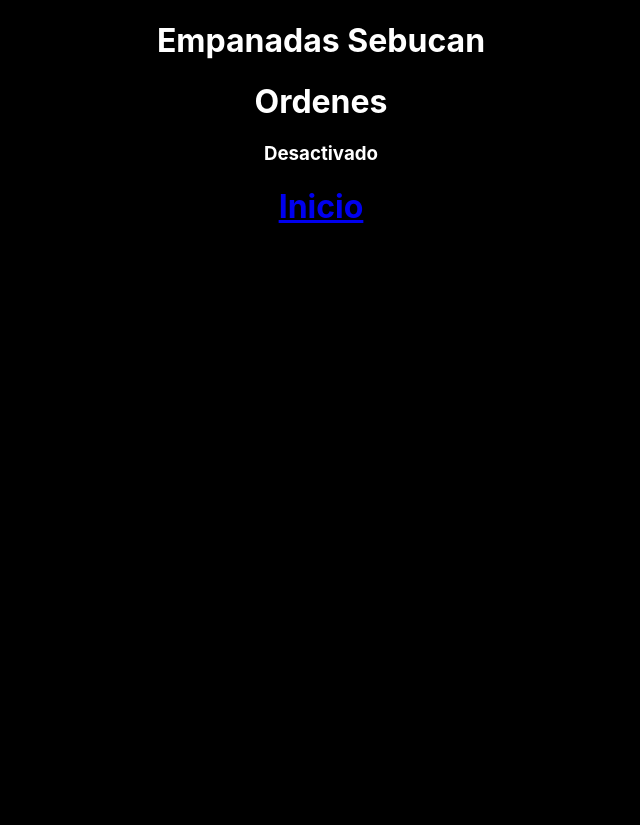
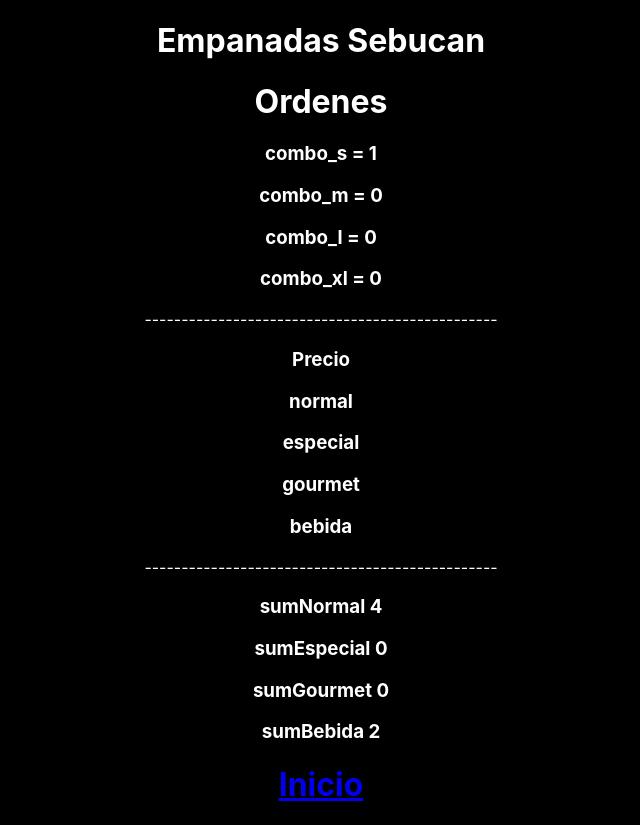
Before and after one commit to kwaale/empanadasebucan, a React (Create React App) app in the folder client/: page /ordenes in a window 1280 px wide. Shown: the whole page, without its empty margins (319-959 px from the left). Before the commit the page ends 800 px from the top, so only its background shows below. Built offline with nearby package versions, Linux system fonts and the light colour scheme.

Commit message:
detectaCombos

```diff
--- a/client/src/components/Orders/index.js
+++ b/client/src/components/Orders/index.js
@@ -1,14 +1,68 @@
 import { Link } from "react-router-dom";
+import { detectaCombos } from "../../utils/detectaCombos";
 
 const Orders = () => {
+
+    const cart = [
+        { id: 3, name: "Pollo", price: 1.00, quantity: 4, category: "normal" },
+
+        // { id: 9, name: "Tajada / Queso", price: 1.50, quantity: 64, category: "especial" },
+
+        // { id: 17, name: "Camarón", price: 2.00, quantity: 64, category: "gourmet" },
+
+        { id: 21, name: "Parchita", price: 1.00, quantity: 2, category: "bebida" },
+
+    ]
+    // Eliminar funcion
+    const countCategorieElminar = (cart) => {
+        let sumBebida = 0;
+        let sumGourmet = 0;
+        let sumEspecial = 0;
+        let sumNormal = 0;
+        // suma todas las categorias
+        cart.forEach(product => {
+            if (product.category === "bebida") sumBebida += product.quantity;
+            if (product.category === "gourmet") sumGourmet += product.quantity;
+            if (product.category === "especial") sumEspecial += product.quantity;
+            if (product.category === "normal") sumNormal += product.quantity;
+        });
+        return {
+            sumNormal,
+            sumEspecial,
+            sumGourmet,
+            sumBebida
+        }
+    }
+
     return (
         <div>
             <h1>Ordenes</h1>
-            <h3>Desactivado</h3>
+            {/* <h3>Bebida {detectaCombos(cart).sumBebida}</h3>
+            <h3>Gourmet {detectaCombos(cart).sumGourmet}</h3>
+            <h3>Especial {detectaCombos(cart).sumEspecial}</h3>
+            <h3>Normal {detectaCombos(cart).sumNormal}</h3> */}
+            <h3>combo_s  =  {detectaCombos(cart).combo_s}</h3>
+            <h3>combo_m  =  {detectaCombos(cart).combo_m}</h3>
+            <h3>combo_l  =  {detectaCombos(cart).combo_l}</h3>
+            <h3>combo_xl =  {detectaCombos(cart).combo_xl}</h3>
+            ------------------------------------------------
+            <h3>Precio {detectaCombos(cart).price}</h3>
+            <h3>normal {detectaCombos(cart).sumNormal}</h3>
+            <h3>especial {detectaCombos(cart).sumEspecial}</h3>
+            <h3>gourmet {detectaCombos(cart).sumGourmet}</h3>
+            <h3>bebida {detectaCombos(cart).sumBebida}</h3>
+            ------------------------------------------------
+            <h3>sumNormal {countCategorieElminar(cart).sumNormal}</h3>
+            <h3>sumEspecial {countCategorieElminar(cart).sumEspecial}</h3>
+            <h3>sumGourmet {countCategorieElminar(cart).sumGourmet}</h3>
+            <h3>sumBebida {countCategorieElminar(cart).sumBebida}</h3>
+
+
             <Link to="/">
-                    <h1>Inicio</h1>
-                </Link>
+                <h1>Inicio</h1>
+            </Link>
         </div>
     );
-}
+};
+
 export default Orders;
--- a/client/src/components/Products/ButtonProduct.jsx
+++ b/client/src/components/Products/ButtonProduct.jsx
@@ -4,10 +4,17 @@ import "./products.css";
 
 const ButtonProduct = ({product}) => {
 
+    const colorButton = (category) => {
+        if(category === "normal")return "btn-normal";
+        if(category === "especial")return "btn-especial";
+        if(category === "gourmet")return "btn-gourmet";
+        if(category === "bebida")return "btn-bebida";
+    }
+
     const dispatch = useDispatch();
     return(
         <div>
-            <button className="product" onClick={()=>{dispatch(addProductCart(product.id))}}>
+            <button className={colorButton(product.category)} onClick={()=>{dispatch(addProductCart(product.id))}}>
                 <div className="card-body">
                 <h3 className="card-title">{product.name}</h3>
                 <p>$ {product.price.toFixed(2)}</p>
--- a/client/src/components/Products/index.jsx
+++ b/client/src/components/Products/index.jsx
@@ -14,7 +14,7 @@ import { Link } from "react-router-dom";
 const Products = () => {
 
    const { products } = useSelector(state => state.productsReducer);
-   const { orders, cart, order } = useSelector(state => state.orderReducer);
+   const { orders, cart } = useSelector(state => state.orderReducer);
    const dispatch = useDispatch();
    // setea la tasa en con dato del local Storage o la deja en null
    const [tasa, setTasa] = useState(parseFloat(JSON.parse(localStorage.getItem('tasa'))) || 4.65);
@@ -85,11 +85,13 @@ const Products = () => {
             />
          </div>
          <div>
-            {orders.length && cart.length ?
+            {/* descomentar */}
+            {/* {(orders.length && orders[orders.length - 1].cart) ?  */}
             <div>
-               <Link to="/comanda"><h1>Ver Comanda</h1></Link>
+               <Link to="/comanda"><h1>Ultima Comanda</h1></Link>
                <Link to="/ordenes"><h1>Ordenes</h1></Link>
-            </div>  : null}
+            </div>
+             {/* : null} */}
          </div>
       </div>
    )
--- a/client/src/redux/actions/orders.js
+++ b/client/src/redux/actions/orders.js
@@ -14,6 +14,7 @@ import { ADD_ORDER_ORDERS, ADD_PRODUCT_CART, DELETE_PRODUCT_CART, DELETE_CART }
 //   }
 
 export const addOrder = (payload)=>{
+    const cart = payload.cart;
     console.log('Action addOrder', payload);
     return {
         type:ADD_ORDER_ORDERS,
@@ -43,3 +44,7 @@ export const deleteCart = ()=>{
         type:DELETE_CART
     }
 }
+
+// COMBO screen
+// 4 normales
+// 2 jugos
--- a/client/src/seeds/products.js
+++ b/client/src/seeds/products.js
@@ -1,64 +1,59 @@
 export const products = [
     // Sabores Normales $1
-    { id:1, name: "Mechada", price: 1.00, icon: "🥟", category: "normal" },
-    { id:2, name: "Queso", price: 1.00, icon: "🥟", category: "normal" },
-    { id:3, name: "Pollo", price: 1.00, icon: "🥟", category: "normal" },
-    { id:4, name: "Molida", price: 1.00, icon: "🥟", category: "normal" },
-    { id:5, name: "Cazón", price: 1.00, icon: "🥟", category: "normal" },
-    { id:6, name: "Vegana", price: 1.00, icon: "🥟", category: "normal" },
+    { id:1, name: "Mechada", price: 1.00, category: "normal" },
+    { id:2, name: "Queso", price: 1.00, category: "normal" },
+    { id:3, name: "Pollo", price: 1.00, category: "normal" },
+    { id:4, name: "Molida", price: 1.00, category: "normal" },
+    { id:5, name: "Cazón", price: 1.00, category: "normal" },
+    { id:6, name: "Vegana", price: 1.00, category: "normal" },
     // Sabores Especiales $1,5
-    { id:7, name: "Mechada / Queso", price: 1.50, icon: "🥟", category:"especial"  },
-    { id:8, name: "Pollo / Queso", price: 1.50, icon: "🥟", category:"especial"  },
-    { id:9, name: "Tajada / Queso", price: 1.50, icon: "🥟", category:"especial"  },
-    { id:10, name: "Jamón / Queso", price: 1.50, icon: "🥟", category:"especial"  },
-    { id:11, name: "Asado", price: 1.50, icon: "🥟", category:"especial"  },
-    { id:12, name: "Dominó", price: 1.50, icon: "🥟", category:"especial"  },
+    { id:7, name: "Mechada / Queso", price: 1.50, category:"especial"  },
+    { id:8, name: "Pollo / Queso", price: 1.50, category:"especial"  },
+    { id:9, name: "Tajada / Queso", price: 1.50, category:"especial"  },
+    { id:10, name: "Jamón / Queso", price: 1.50, category:"especial"  },
+    { id:11, name: "Asado", price: 1.50, category:"especial"  },
+    { id:12, name: "Dominó", price: 1.50, category:"especial"  },
     // Sabores Gourmet $2
-    { id:13, name: "CB Pollo", price: 2.00, icon: "🥟", category:"gourmet"  },
-    { id:14, name: "CB Carne", price: 2.00, icon: "🥟", category:"gourmet"  },
-    { id:15, name: "Pabellón", price: 2.00, icon: "🥟", category:"gourmet"  },
-    { id:16, name: "Pabellón Margariteño", price: 2.00, icon: "🥟", category:"gourmet"  },
-    { id:17, name: "Camarón", price: 2.00, icon: "🥟", category:"gourmet"  },
-    { id:18, name: "Asado / Queso", price: 2.00, icon: "🥟", category:"gourmet"  },
-    { id:19, name: "Chuleta / Queso", price: 2.00, icon: "🥟", category:"gourmet"  },
+    { id:13, name: "CB Pollo", price: 2.00, category:"gourmet"  },
+    { id:14, name: "CB Carne", price: 2.00, category:"gourmet"  },
+    { id:15, name: "Pabellón", price: 2.00, category:"gourmet"  },
+    { id:16, name: "Pabellón Margariteño", price: 2.00, category:"gourmet"  },
+    { id:17, name: "Camarón", price: 2.00, category:"gourmet"  },
+    { id:18, name: "Asado / Queso", price: 2.00, category:"gourmet"  },
+    { id:19, name: "Chuleta / Queso", price: 2.00, category:"gourmet"  },
     // Bebidas $1
-    { id:20, name: "Mango", price: 1.00, icon: "🥤", category:"bebida"  },
-    { id:21, name: "Parchita", price: 1.00, icon: "🥤", category:"bebida"  },
-    { id:22, name: "Fresa", price: 1.00, icon: "🥤", category:"bebida"  },
-    { id:23, name: "Papelón / Limón", price: 1.00, icon: "🥤", category:"bebida"  },
-    { id:24, name: "Durazno", price: 1.00, icon: "🥤", category:"bebida"  },
-    { id:25, name: "Malta", price: 1.00, icon: "🥤", category:"bebida"  },
+    { id:20, name: "Mango", price: 1.00, category:"bebida"  },
+    { id:21, name: "Parchita", price: 1.00, category:"bebida"  },
+    { id:22, name: "Fresa", price: 1.00, category:"bebida"  },
+    { id:23, name: "Papelón / Limón", price: 1.00, category:"bebida"  },
+    { id:24, name: "Durazno", price: 1.00, category:"bebida"  },
+    { id:25, name: "Malta", price: 1.00, category:"bebida"  },
 ];
 
-// Sabores Normales $1
-// Mechada
-// Queso
-// Pollo
-// Molida
-// Cazón
-// Vegana
+const combos = [
+    { id:1, name: "Combo S", price: 5.00, products: { normales: 4, bebidas: 2 } },
+    { id:2, name: "Combo M", price: 10.00, products: { normales: 3, especiales: 3, bebidas: 3} },
+    { id:3, name: "Combo L", price: 15.00, products: { normales: 4, especiales: 4, gourmet:2, bebidas: 2} },
+    { id:4, name: "Combo XL", price: 20.00, products: { normales: 4, especiales: 4, gourmet:4, bebidas: 4}  }
+]
 
-// Sabores Especiales $1,5
-// Mechada/Queso
-// Pollo/Queso
-// Tajada/Queso
-// Jamón/Queso
-// Asado
-// Dominó
+// Combo S	$5
+// 4	Normales
+// 2	Jugos
 
-// Sabores Gourmet $2
-// CB Pollo (Cordon Bleu Pollo)
-// CB Carne
-// Pabellón
-// Pabellón Margariteño
-// Camarón
-// Asado/Queso
-// Chuleta/Queso
+// Combo M	$10
+// 3	Normales
+// 3	Especiales
+// 3	Jugos
 
-// Bebidas $1
-// Mango
-// Parchita
-// Fresa
-// Papelón/Limón
-// Durazno
-// Malta
+// Combo L	$15
+// 4	Normales
+// 4	Especiales
+// 2	Gourmet
+// 2	Jugos
+
+// Combo XL	$20
+// 4	Nomales
+// 4	Especiales
+// 4	Gourmet
+// 4	Jugos
--- /dev/null
+++ b/client/src/utils/detectaCombos.js
@@ -0,0 +1,113 @@
+export const detectaCombos = (cart) => {
+    console.log("cart",cart)
+    if (cart.length <= 1) return;
+    let sumBebida = 0;
+    let sumGourmet = 0;
+    let sumEspecial = 0;
+    let sumNormal = 0;
+    //detecta cuantas categorias hay en la orden de cada item
+    cart.forEach(product => {
+        if (product.category === "bebida") sumBebida += product.quantity;
+        if (product.category === "gourmet") sumGourmet += product.quantity;
+        if (product.category === "especial") sumEspecial += product.quantity;
+        if (product.category === "normal") sumNormal += product.quantity;
+    });
+
+    let combo_s = 0;
+    let combo_m = 0;
+    let combo_l = 0;
+    let combo_xl = 0;
+
+        let denomiNormal = 0;
+        let denomiEspecial = 0;
+        let denomiGourmet = 0;
+        let denomiBebida = 0;
+
+        let min = 0;
+        // si es combo XL 20$
+        if (sumNormal >= 4 && sumEspecial >= 4 && sumGourmet >= 4 && sumBebida >= 4) {
+            // si paso, tratamos de detectar cuantas vueltas da con la divicion de los elementos
+            // Damos vueltas restando empanadas hasta que ya no pueda.
+            denomiNormal = sumNormal/4;
+            denomiEspecial = sumEspecial/4;
+            denomiGourmet = sumGourmet/4;
+            denomiBebida = sumBebida/4;
+
+            min = Math.min(denomiNormal, denomiEspecial, denomiGourmet, denomiBebida);
+
+            for (let i = 0; i <= min; i++) {
+                if (sumNormal >= 4 && sumEspecial >= 4 && sumGourmet >= 4 && sumBebida >= 4) {
+                    combo_xl += 1;
+                    sumNormal -= 4;
+                    sumEspecial -= 4;
+                    sumGourmet -= 4;
+                    sumBebida -= 4;
+                }
+            }
+        }
+        // Revisamos por si quedan combo L 20$
+        if (sumNormal >= 4 && sumEspecial >= 4 && sumGourmet >= 2 && sumBebida >= 2) {
+            // si paso, tratamos de detectar cuantas vueltas da con la divicion de los elementos
+            // Damos vueltas restando empanadas hasta que ya no pueda.
+            denomiNormal = sumNormal/4;
+            denomiEspecial = sumEspecial/4;
+            denomiGourmet = sumGourmet/2;
+            denomiBebida = sumBebida/2;
+
+            min = Math.min(denomiNormal, denomiEspecial, denomiGourmet, denomiBebida);
+
+            for (let i = 0; i <= min; i++) {
+                if (sumNormal >= 4 && sumEspecial >= 4 && sumGourmet >= 2 && sumBebida >= 2) {
+                    combo_l += 1;
+                    sumNormal -= 4;
+                    sumEspecial -= 4;
+                    sumGourmet -= 2;
+                    sumBebida -= 2;
+                }
+            }
+        }
+        // si es combo M 10$
+        if (sumNormal >= 3 && sumEspecial >= 3 && sumBebida >= 3) {
+            // si paso, tratamos de detectar cuantas vueltas da con la divicion de los elementos
+            // Damos vueltas restando empanadas hasta que ya no pueda.
+            denomiNormal = sumNormal/3;
+            denomiEspecial = sumEspecial/3;
+            denomiBebida = sumBebida/3;
+
+            min = Math.min(denomiNormal, denomiEspecial, denomiBebida);
+
+            for (let i = 0; i <= min; i++) {
+                if (sumNormal >= 3 && sumEspecial >= 3 && sumBebida >= 3) {
+                    combo_m += 1;
+                    sumNormal -= 3;
+                    sumEspecial -= 3;
+                    sumBebida -= 3;
+                }
+            }
+        }
+        // si es combo S 5$
+        if (sumNormal >= 4 && sumBebida >= 2) {
+            // si paso, tratamos de detectar cuantas vueltas da con la divicion de los elementos
+            // Damos vueltas restando empanadas hasta que ya no pueda.
+            denomiNormal = sumNormal/4;
+            denomiBebida = sumBebida/2;
+
+            min = Math.min(denomiNormal, denomiBebida);
+
+            for (let i = 0; i <= min; i++) {
+                if (sumNormal >= 4 && sumBebida >= 2) {
+                    combo_s =+ 1;
+                    sumNormal -= 4;
+                    sumBebida -= 2;
+                }
+            }
+        }
+
+        return {
+            combo_s,
+            combo_m,
+            combo_l,
+            combo_xl
+        }
+
+}
```
Also changed, not shown: client/src/components/Comanda/index.js (+0 -15 lines), client/src/components/Orders/OrderForm.jsx (+13 -4 lines), client/src/components/Products/products.css (+51 -11 lines), client/src/redux/reducers/orders.js (+0 -14 lines).
